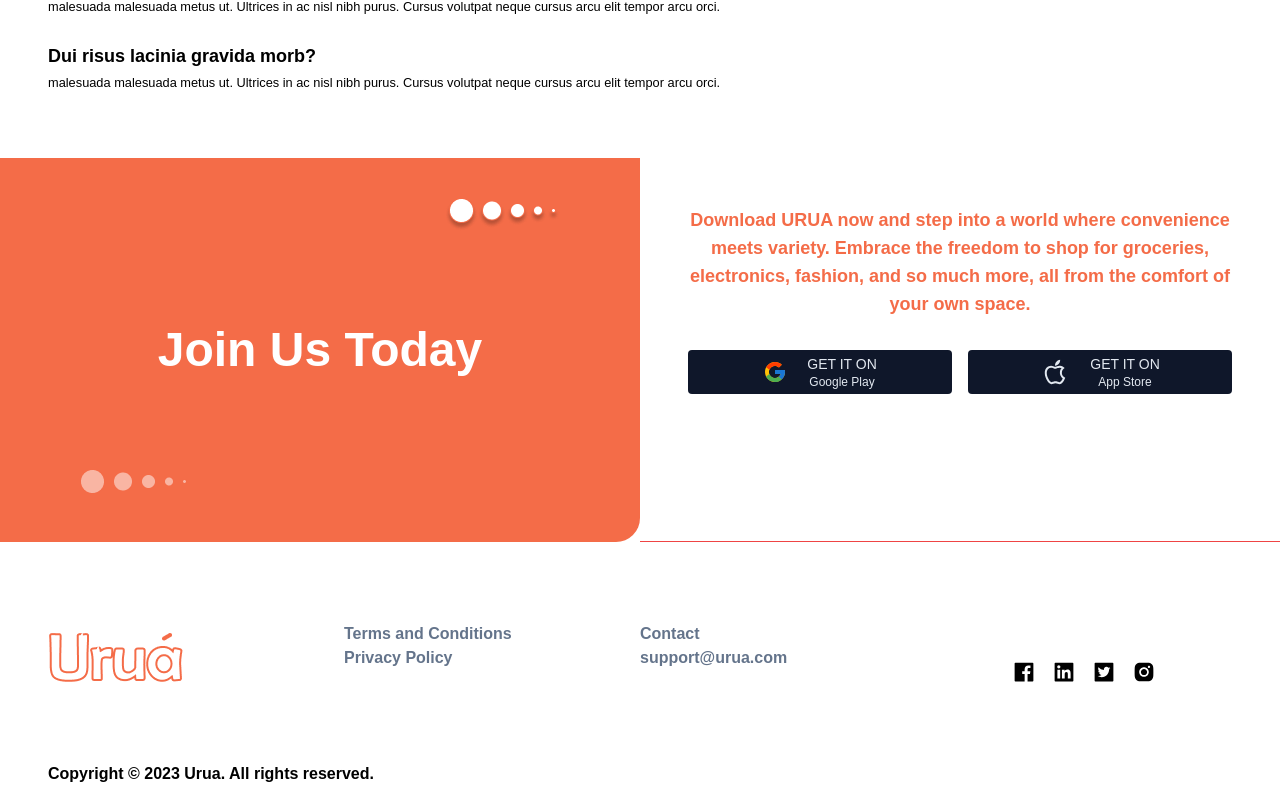
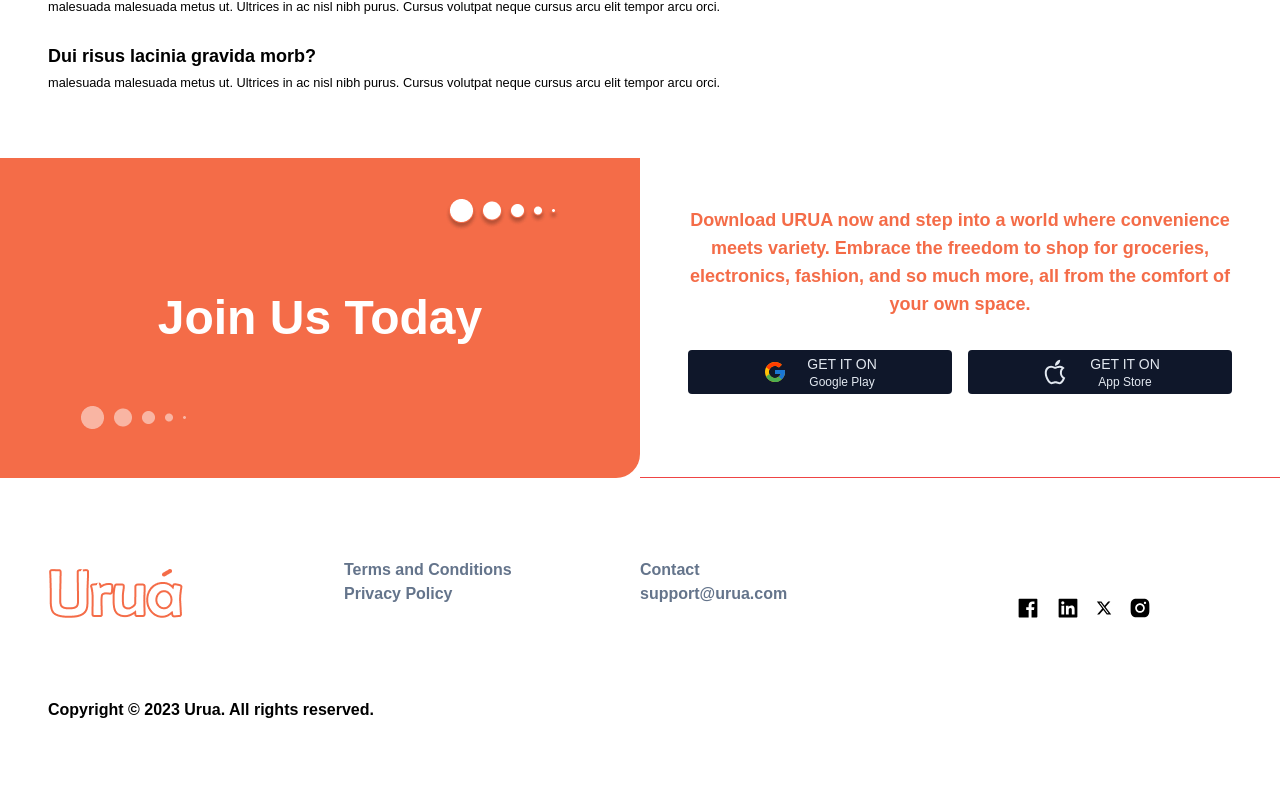
Before and after one commit to Urua-online/urua, a React (Create React App) app: page / in a window 1280 px wide. Shown: the part 3226-4028 px from the top of the page. After the commit the page ends 3964 px from the top, so only its background shows below. Built offline with nearby package versions, Linux system fonts and the light colour scheme; the HTML template or start-up script is replaced by a standard one.

Commit message:
logo resize

```diff
--- a/src/Components/FAQ.js
+++ b/src/Components/FAQ.js
@@ -35,7 +35,7 @@
       </section>
 
       <section className='py-8 md:grid grid-cols-2'>
-        <div className='urua text-white rounded-br-3xl p-12 flex flex-col justify-center items-center h-60 md:h-96 relative'>
+        <div className='urua text-white rounded-br-3xl p-12 flex flex-col justify-center items-center h-60 md:h-80 relative'>
           <div>
             <p className='text-5xl font-semibold'>Join Us Today</p>
           </div>
--- a/src/Components/Footer.js
+++ b/src/Components/Footer.js
@@ -1,8 +1,8 @@
 import React from 'react'
 import footer from '../Assets/footer-logo.png'
-import { AiFillFacebook, AiFillInstagram, AiFillLinkedin, AiFillTwitterSquare } from 'react-icons/ai'
+import { AiFillFacebook, AiFillInstagram, AiFillLinkedin } from 'react-icons/ai'
 import { Link } from 'react-router-dom'
-
+import twitter from '../Assets/twitter.svg'
 
 export const Footer = () => {
   return (
@@ -28,7 +28,7 @@
             <div className='flex justify-start lg:justify-center items-center gap-4 mt-6'>
               <AiFillFacebook className='text-2xl' />
               <AiFillLinkedin className='text-2xl' />
-              <AiFillTwitterSquare className='text-2xl' />
+              <img src={twitter} alt=''/>
               <AiFillInstagram className='text-2xl' />
             </div>
           </div>
```
Also changed, not shown: src/Assets/twitter.svg (added).
